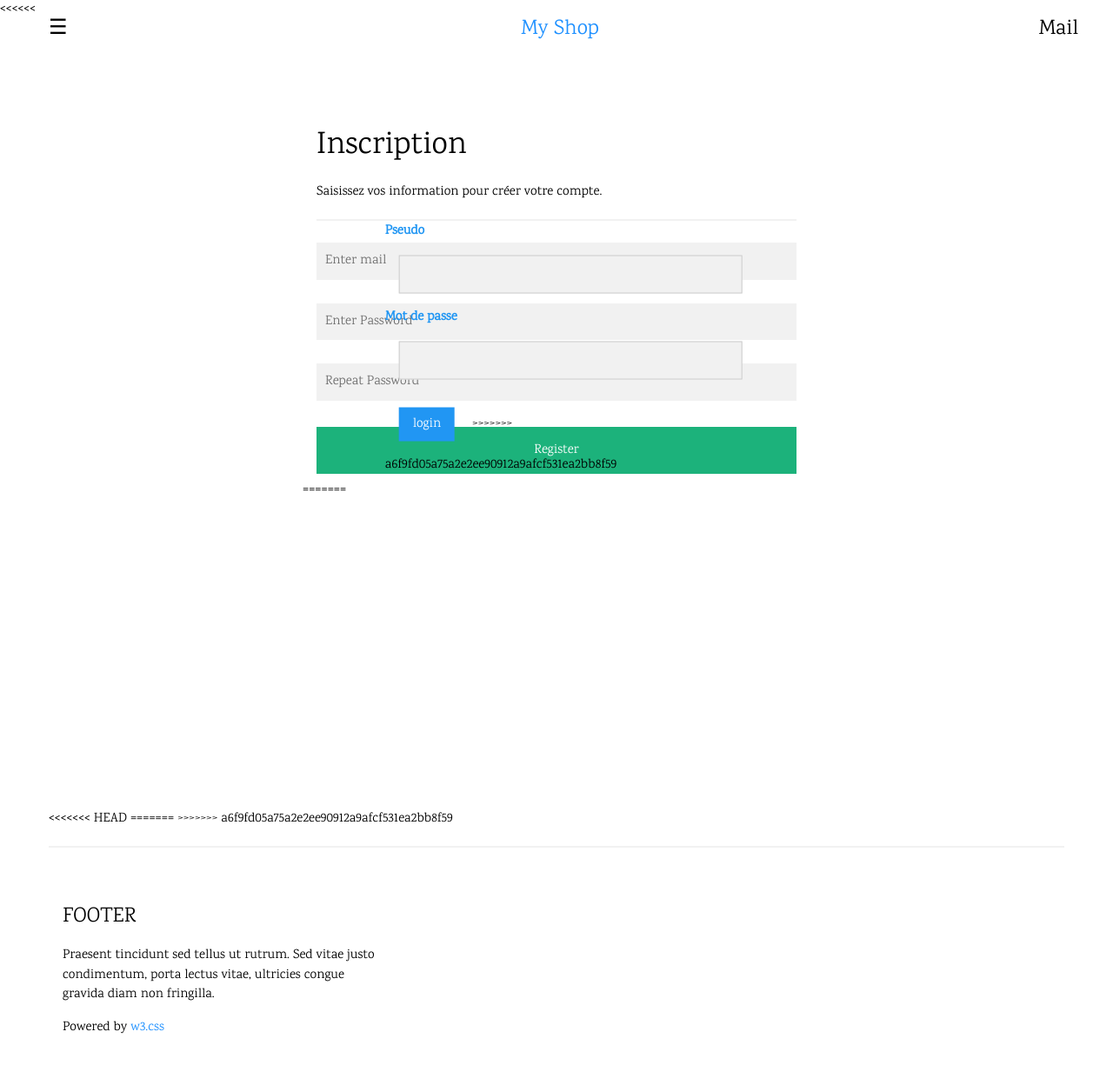
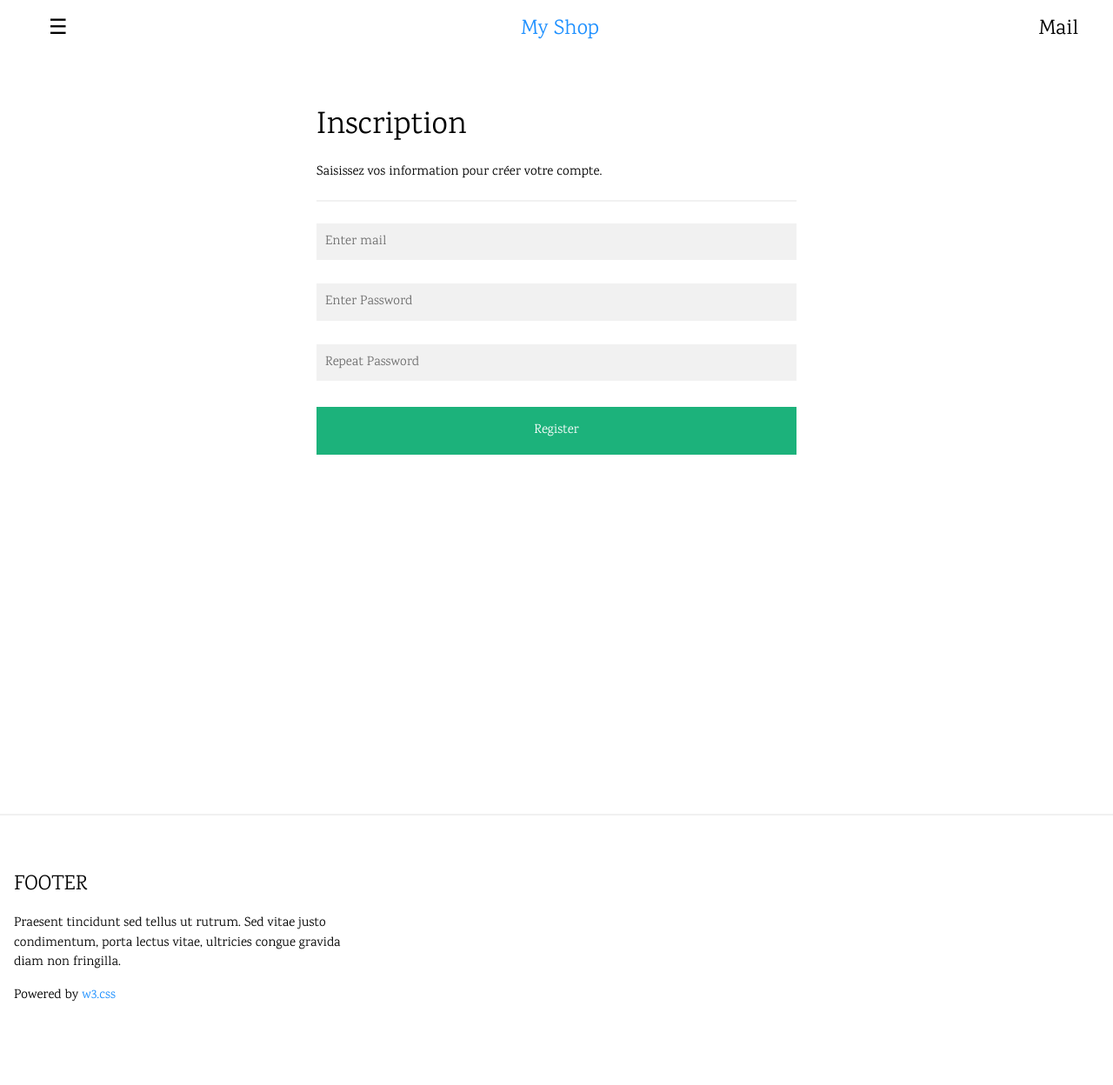
Before and after one commit to LeoLChalot/BTSSIO-e-commerce, a PHP site: page /login.php in a window 1280 px wide. Shown: the whole page at 87% size. After the commit the page ends 1152 px from the top, so only its background shows below. Run offline with PHP 8.4, Linux system fonts and the light colour scheme.

Commit message:
Léo updt

```diff
--- a/includes/header.php
+++ b/includes/header.php
@@ -15,11 +15,7 @@
     <nav class="w3-sidebar w3-bar-block w3-card w3-top w3-xlarge w3-animate-left" style="display:none;z-index:2;width:40%;min-width:300px" id="mySidebar">
         <a href="javascript:void(0)" onclick="w3_close()" class="w3-bar-item w3-button">Close Menu</a>
         <a href="index.php" onclick="w3_close()" class="w3-bar-item w3-button">Home</a>
-<<<<<<< HEAD
         <a href="items.php" onclick="w3_close()" class="w3-bar-item w3-button">All Items</a>
-=======
-        <a href="item.php" onclick="w3_close()" class="w3-bar-item w3-button">All Items</a>
->>>>>>> a6f9fd05a75a2e2ee90912a9afcf531ea2bb8f59
         <a href="login.php" onclick="w3_close()" class="w3-bar-item w3-button">Login</a>
     </nav>
 
--- a/login.php
+++ b/login.php
@@ -1,7 +1,6 @@
 <?php require_once(__DIR__ . '/includes/bddConn.php'); ?>
 <?php require_once(__DIR__ . '/includes/header.php'); ?>
 <!-- !PAGE CONTENT! -->
-<<<<<<< HEAD
 <div class="w3-main w3-content w3-padding" style="max-width:1200px;margin-top:100px">
 
     <form action="login-verif.php" method="POST">
@@ -14,15 +13,6 @@
             <input type="password" placeholder="Repeat Password" name="pwd-repeat" id="pwd-repeat" required>
             <button type="submit" class="registerbtn">Register</button>
         </div>
-=======
-<div class="w3-display-middle w3-padding w3-col 8 m4">
-    <form class="w3-container" action="login.php" method="POST">
-        <label class="w3-text-blue"><b>Pseudo</b></label>
-        <input class="w3-input w3-border w3-margin" for="pseudo" type="text" required>
-        <label class="w3-text-blue"><b>Mot de passe</b></label>
-        <input class="w3-input w3-border w3-margin" for="pwd" type="password" required>
-        <button class="w3-btn w3-blue w3-margin" type="submit">login</button>
->>>>>>> a6f9fd05a75a2e2ee90912a9afcf531ea2bb8f59
     </form>
 
 
@@ -30,26 +20,6 @@
 
 </div>
 
-<<<<<<< HEAD
-=======
-<?php
-if (isset($_POST['submit'])) {
-    $pseudo = $_POST['pseudo'];
-    $pwd = $_POST['pwd'];
-    // check if user is registered
-    $sth = $conn->prepare("SELECT * FROM user WHERE pseudo = $pseudo AND pwd = $pwd");
-    $sth->execute();
-    $fetch = $sth->fetchAll(PDO::FETCH_ASSOC);
-    if (count($fetch) > 0) {
-        header('Location:index.php');
-    } else {
-        echo "pas enregistré";
-    }
-}
-?>
-
-
->>>>>>> a6f9fd05a75a2e2ee90912a9afcf531ea2bb8f59
 
 
 <?php require_once(__DIR__ . '/includes/footer.php'); ?>
```
